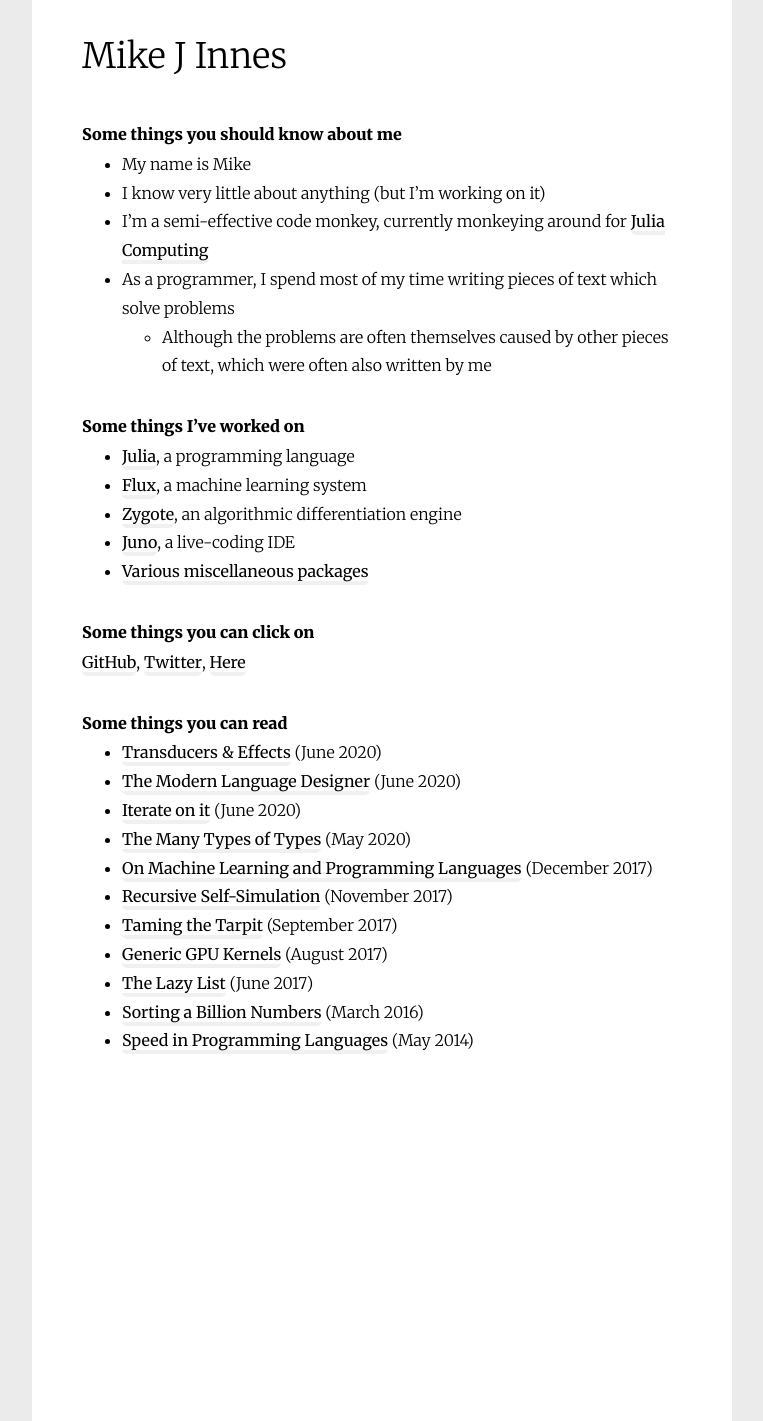
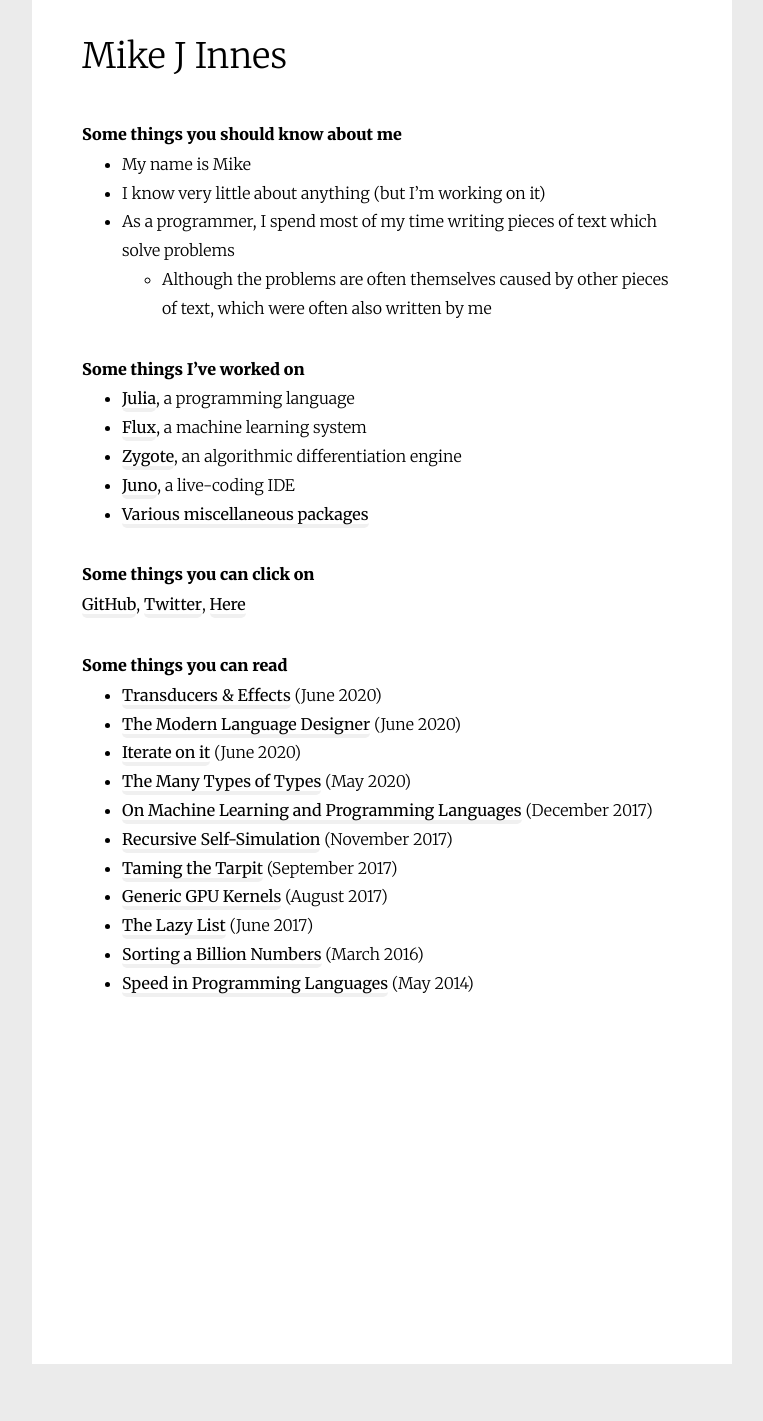
Before and after one commit to MikeInnes/mikeinnes.github.io, a Jekyll site: the page built from index.md, in a window 1280 px wide. Shown: the whole page, without its empty margins (258-1021 px from the left). Built offline with Jekyll 4.4.1, drawn with Linux system fonts in a browser that asks for light colours; nearby versions of some CDN libraries; after the commit the page ends 1364 px from its top, so only the background shows below that.

Commit message:
update bio

```diff
--- a/index.md
+++ b/index.md
@@ -9,7 +9,6 @@ title: home
 
 * My name is Mike
 * I know very little about anything (but I'm working on it)
-* I'm a semi-effective code monkey, currently monkeying around for [Julia Computing](https://juliacomputing.com)
 * As a programmer, I spend most of my time writing pieces of text which solve problems
   * Although the problems are often themselves caused by other pieces of text, which were often also written by me
 
```
